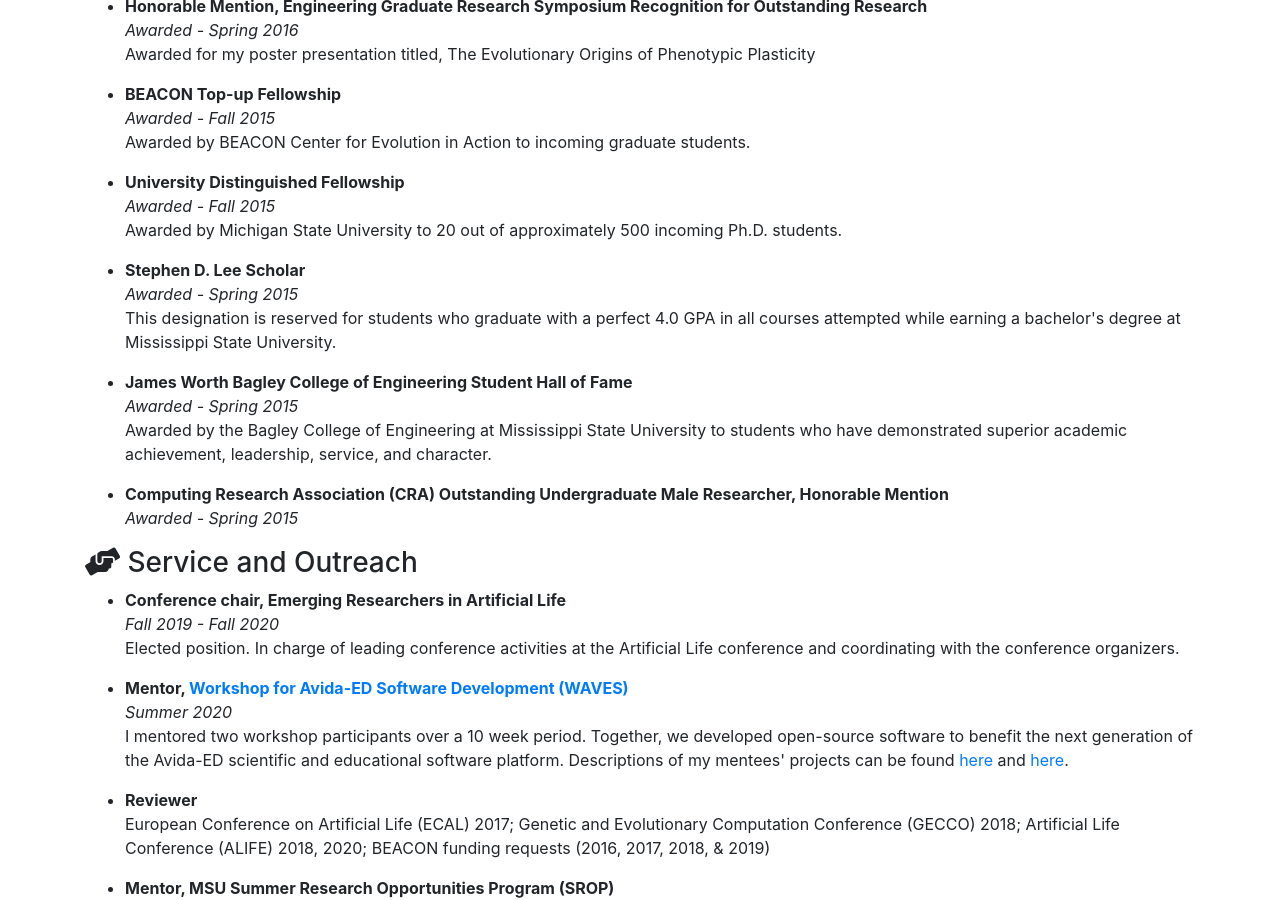
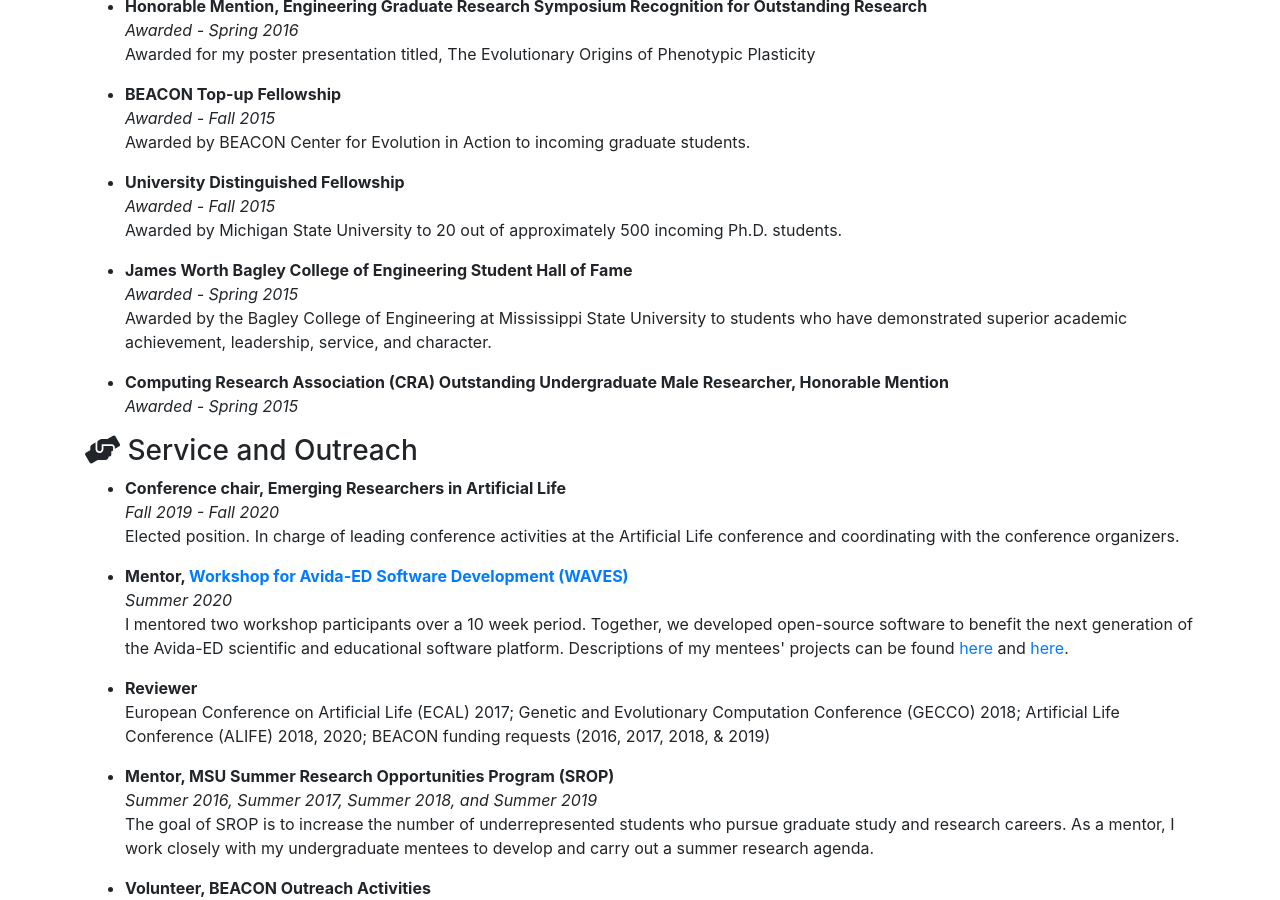
Before and after one commit to amlalejini/amlalejini.github.io, a Jekyll site: the page built from _pages/cv.md, in a window 1280 px wide and 900 px high, scrolled down 6188 px. Built offline with Jekyll 4.4.1, drawn with Linux system fonts in a browser that asks for light colours; nearby versions of some CDN libraries.

Commit message:
remove stephen d lee's name from cv

```diff
--- a/_data/cv_awards.yml
+++ b/_data/cv_awards.yml
@@ -10,14 +10,6 @@
     Awarded by the Bagley College of Engineering at Mississippi State University to
     students who have demonstrated superior academic achievement, leadership, service,
     and character.
-  year: 2015
-
-- award: Stephen D. Lee Scholar
-  date: Awarded - Spring 2015
-  description: |
-    This designation is reserved for students who graduate with a perfect 4.0 GPA
-    in all courses attempted while earning a bachelor's degree at Mississippi State
-    University.
   year: 2015
 
 - award: University Distinguished Fellowship
```
